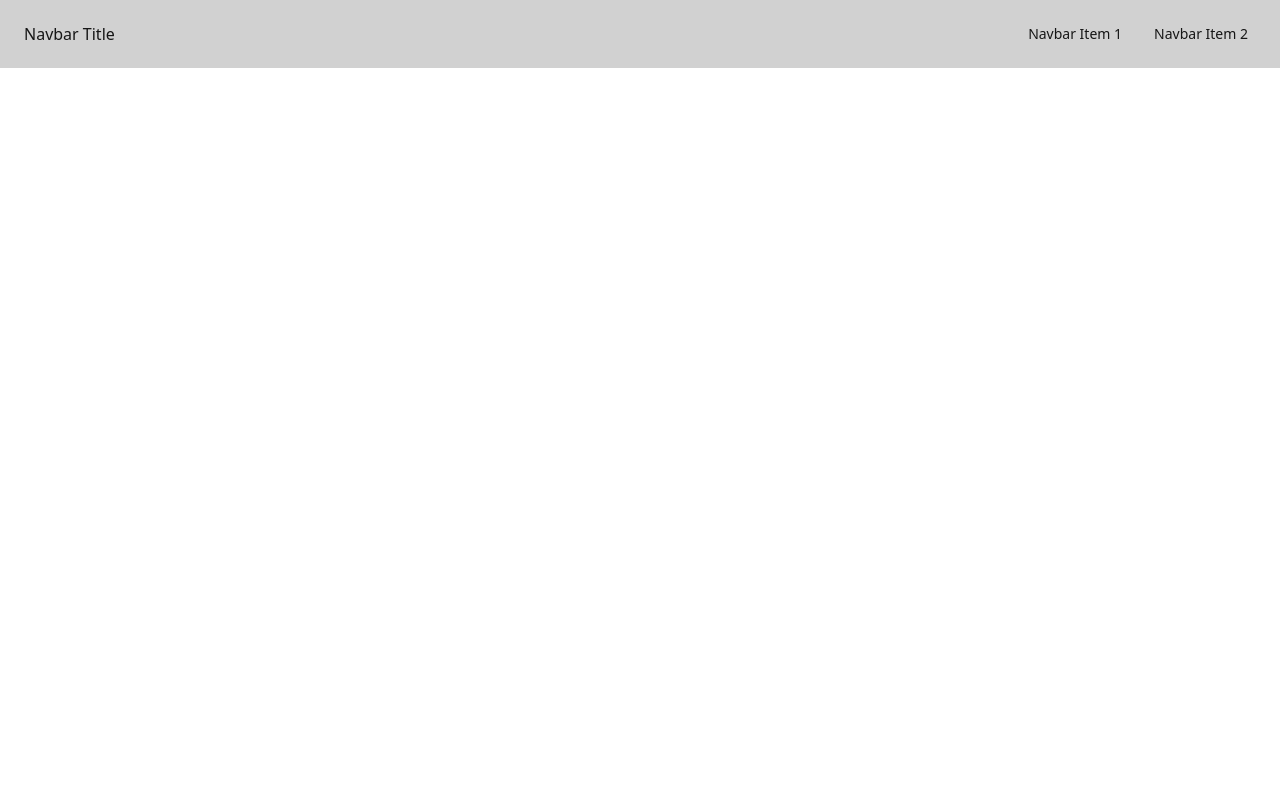
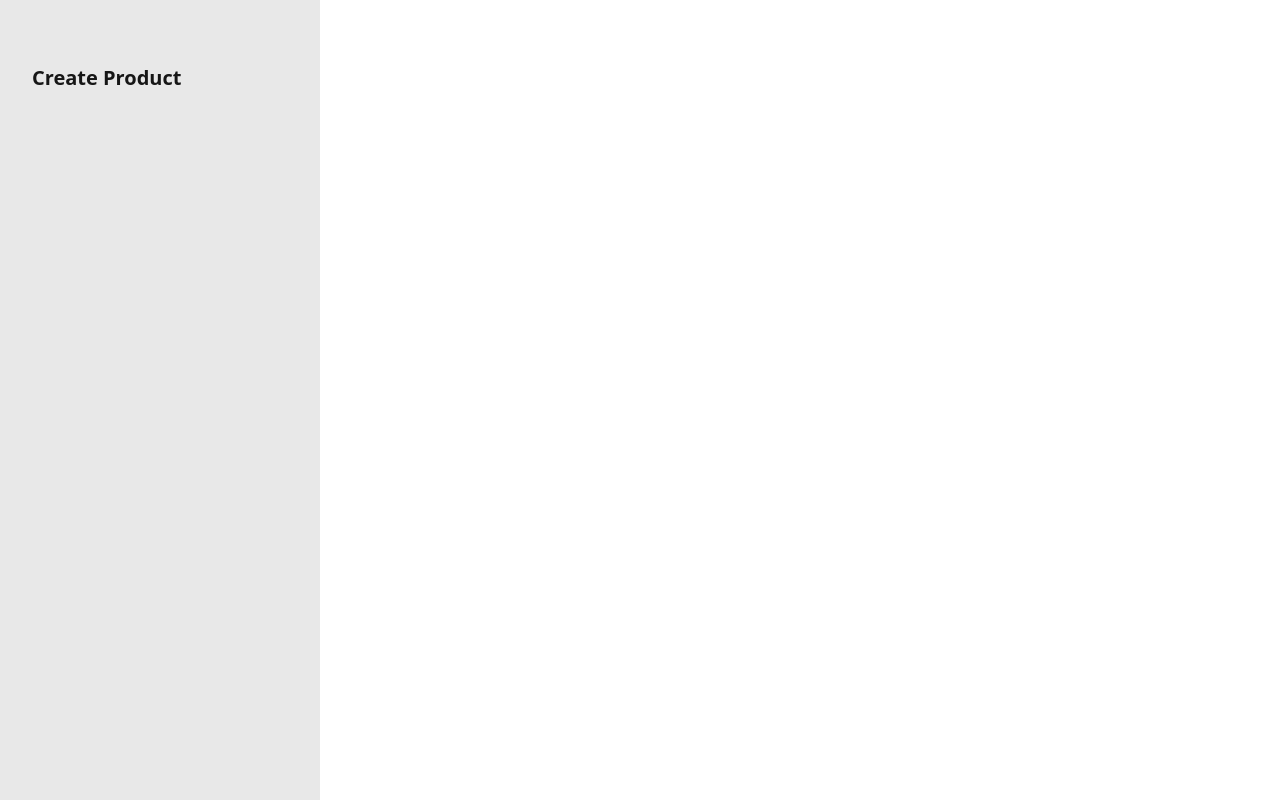
Before and after one commit to alaminarif/furniflex-client, a React (Vite) app: page /dashboard in a window 1280 px wide. Built offline with nearby package versions, Linux system fonts and the light colour scheme.

Commit message:
image upload completed

```diff
--- a/src/layouts/DashboardLayout.jsx
+++ b/src/layouts/DashboardLayout.jsx
@@ -1,44 +1,22 @@
-import { Outlet } from "react-router-dom";
+import { Link, Outlet } from "react-router-dom";
 
 const DashboardLayout = () => {
   return (
-    <div className="drawer">
-      <input id="my-drawer-3" type="checkbox" className="drawer-toggle" />
-      <div className="drawer-content flex flex-col">
-        {/* Navbar */}
-        <div className="w-full navbar bg-base-300">
-          <div className="flex-none lg:hidden">
-            <label htmlFor="my-drawer-3" aria-label="open sidebar" className="btn btn-square btn-ghost">
-              <svg xmlns="http://www.w3.org/2000/svg" fill="none" viewBox="0 0 24 24" className="inline-block w-6 h-6 stroke-current">
-                <path strokeLinecap="round" strokeLinejoin="round" strokeWidth="2" d="M4 6h16M4 12h16M4 18h16"></path>
-              </svg>
-            </label>
-          </div>
-          <div className="flex-1 px-2 mx-2">Navbar Title</div>
-          <div className="flex-none hidden lg:block">
-            <ul className="menu menu-horizontal">
-              {/* Navbar menu content here */}
-              <li>
-                <a>Navbar Item 1</a>
-              </li>
-              <li>
-                <a>Navbar Item 2</a>
-              </li>
-            </ul>
-          </div>
-        </div>
+    <div className="drawer lg:drawer-open">
+      <input id="my-drawer-2" type="checkbox" className="drawer-toggle" />
+      <div className="drawer-content flex flex-col items-center justify-center">
         {/* Page content here */}
         <Outlet />
+        <label htmlFor="my-drawer-2" className="btn btn-primary drawer-button lg:hidden">
+          Open drawer
+        </label>
       </div>
       <div className="drawer-side">
-        <label htmlFor="my-drawer-3" aria-label="close sidebar" className="drawer-overlay"></label>
-        <ul className="menu p-4 w-80 min-h-full bg-base-200">
+        <label htmlFor="my-drawer-2" aria-label="close sidebar" className="drawer-overlay"></label>
+        <ul className="menu bg-base-200 text-base-content min-h-full w-80 p-4">
           {/* Sidebar content here */}
-          <li>
-            <a>Sidebar Item 1</a>
-          </li>
-          <li>
-            <a>Sidebar Item 2</a>
+          <li className="font-bold text-xl mt-10">
+            <Link to="/dashboard/products/create-product">Create Product</Link>
           </li>
         </ul>
       </div>
--- a/src/pages/dashboard/CreateProduct.jsx
+++ b/src/pages/dashboard/CreateProduct.jsx
@@ -20,6 +20,7 @@ const CreateProduct = () => {
 
     const name = e.target.name.value;
     const file = new FormData();
+    console.log(name);
 
     file.append("file", imgFile);
     file.append("upload_preset", "heroclub");
@@ -31,14 +32,17 @@ const CreateProduct = () => {
         .then((data) => setProducts(data));
     }
   };
+
   return (
     <div>
       <h1 className="">Create Product</h1>
-      <form onSubmit={handleSubmit} className="w-6/12 mx-auto">
-        <label className="input input-bordered  flex items-center gap-2">
-          Name
-          <input type="text" className="grow" placeholder="Daisy" name="name" />
-        </label>
+      <form onSubmit={handleSubmit} className="mx-auto">
+        <div className="form-control w-full mb-4">
+          <label className="label">
+            <span className="label-text">Last Name</span>
+          </label>
+          <input type="text" placeholder="Name" name="name" className="input input-bordered" required />
+        </div>
 
         <div>
           <label className="text-md uppercase" htmlFor="">
@@ -46,7 +50,7 @@ const CreateProduct = () => {
           </label>
           <br />
           <input
-            className="w-full h-14 mt-2 file-input"
+            className="w-full file-input"
             type="file"
             required
             id="file"
@@ -55,7 +59,7 @@ const CreateProduct = () => {
             onChange={(e) => setImgFile(e.target.files[0])}
           />
         </div>
-        <button type="submit" className="btn bg-white uppercase w-full py-3 mt-2 text-[#000944] rounded-md ">
+        <button type="submit" className="btn bg-white uppercase w-full py-3 mt-4 text-[#000944] rounded-md ">
           Submit
         </button>
       </form>
```
